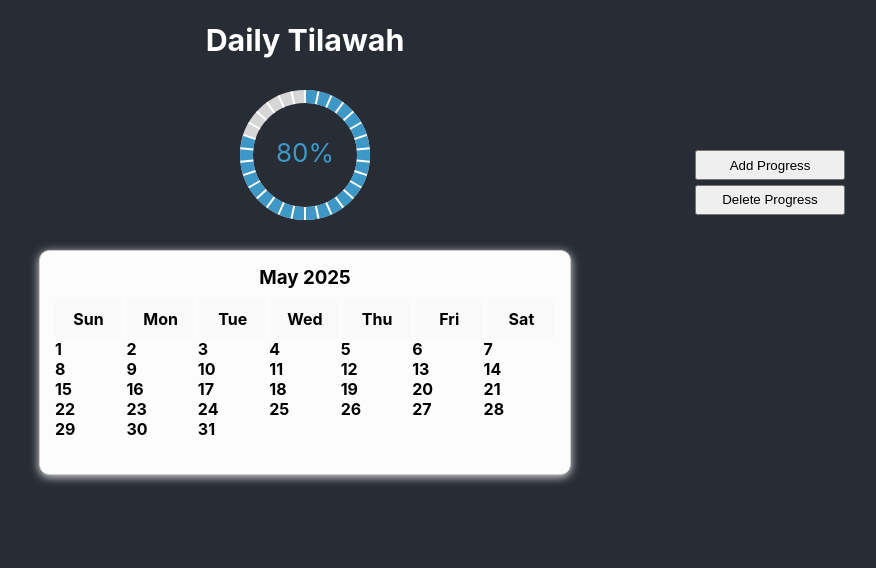
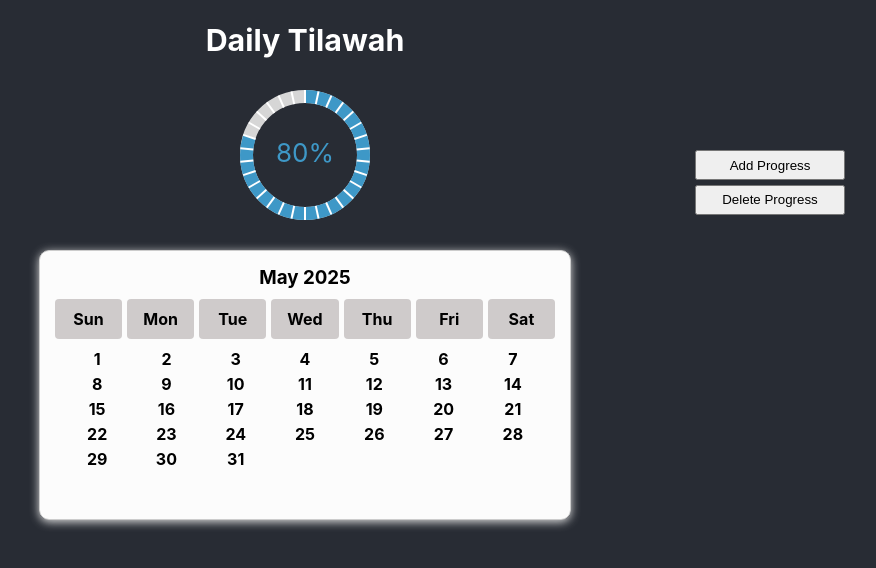
Before and after one commit to elangreza/daily-tilawah, a React (Create React App) app in the folder fe/: page / in a window 1280 px wide. Shown: the top 568 px of the page, without its empty margins (335-1211 px from the left). Built offline with nearby package versions, Linux system fonts and the light colour scheme.

Commit message:
update calendarview

```diff
--- a/fe/src/components/group/calendarView/calendarView.css
+++ b/fe/src/components/group/calendarView/calendarView.css
@@ -23,7 +23,7 @@
 .days-of-week {
   padding: 10px;
   text-align: center;
-  background: #f9f9f9;
+  background: #968d8d71;
   border-radius: 4px;
 }
 
@@ -31,4 +31,8 @@
   display: grid;
   grid-template-columns: repeat(7, 1fr);
   grid-template-rows: repeat(6, 1fr);
+  padding: 10px;
+  text-align: center;
+  border-radius: 4px;
+  gap: 5px;
 }
```
